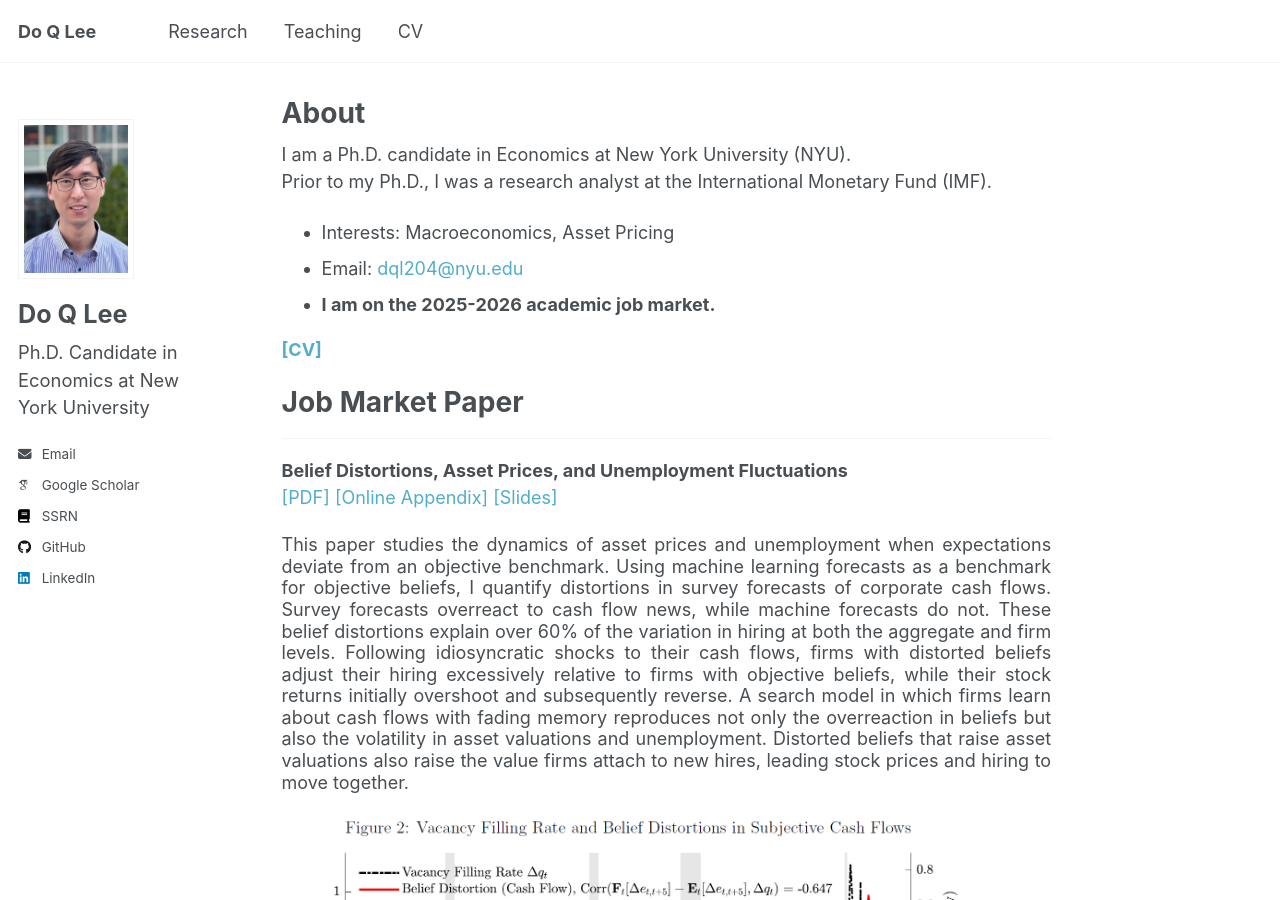
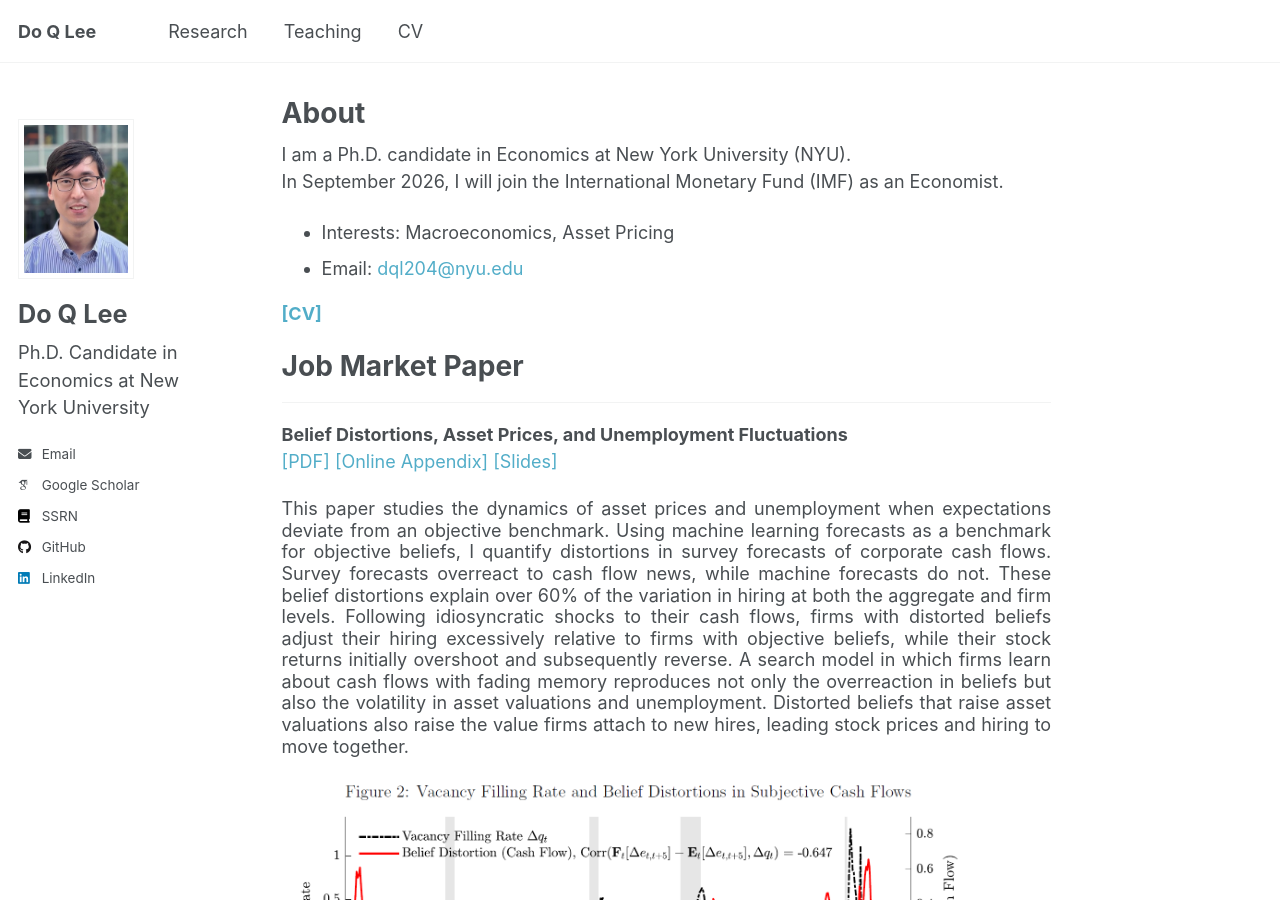
Before and after one commit to doqlee/doqlee.github.io, a Jekyll site: the page built from _pages/main.md, in a window 1280 px wide and 900 px high. Built offline with Jekyll 4.4.1, drawn with Linux system fonts in a browser that asks for light colours; some web fonts are replaced.

Commit message:
Update main.md

```diff
--- a/_pages/main.md
+++ b/_pages/main.md
@@ -83,10 +83,9 @@ redirect_from:
 </style>
 
 I am a Ph.D. candidate in Economics at New York University (NYU). \
-Prior to my Ph.D., I was a research analyst at the International Monetary Fund (IMF).
+In September 2026, I will join the International Monetary Fund (IMF) as an Economist.
 * Interests: Macroeconomics, Asset Pricing
 * Email: [dql204@nyu.edu](mailto:dql204@nyu.edu)
-* **I am on the 2025-2026 academic job market.**
 
 [**[CV]**](../files/CV_Do_Lee.pdf)
 <br>
```
